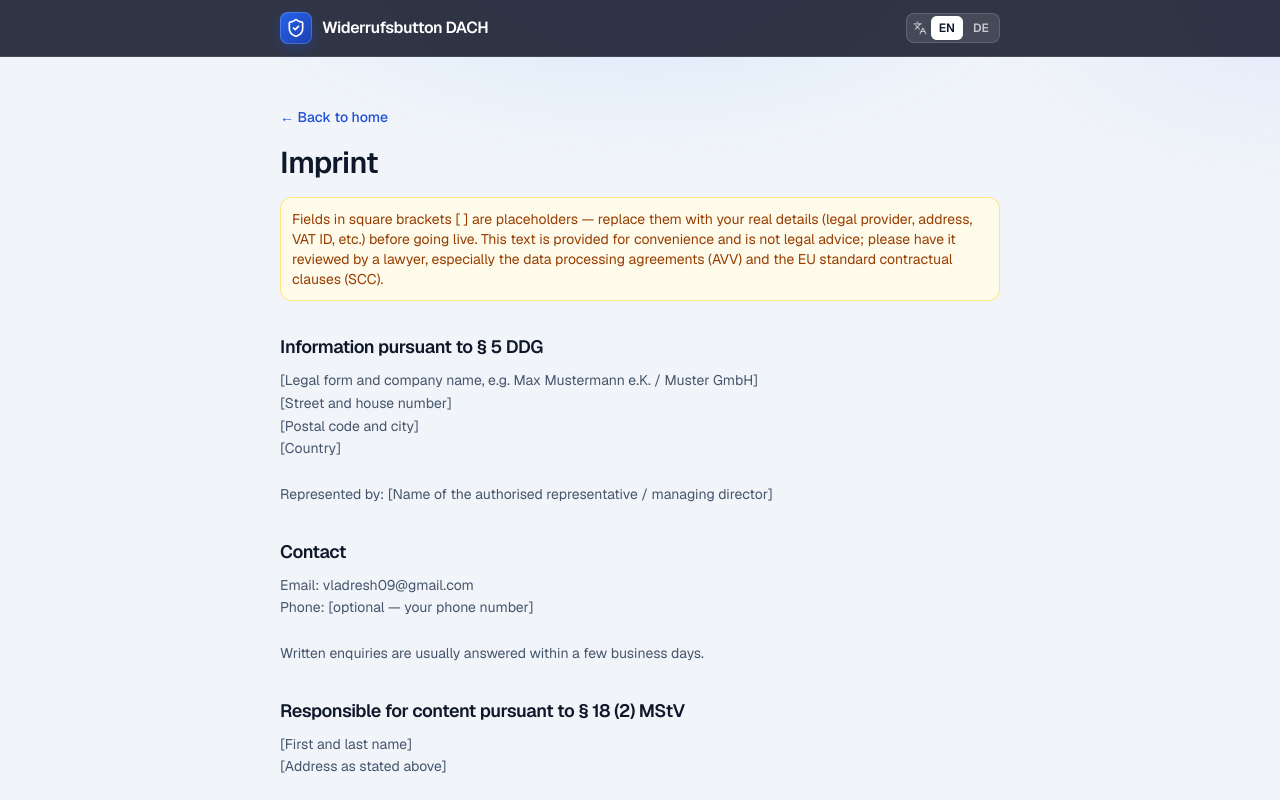
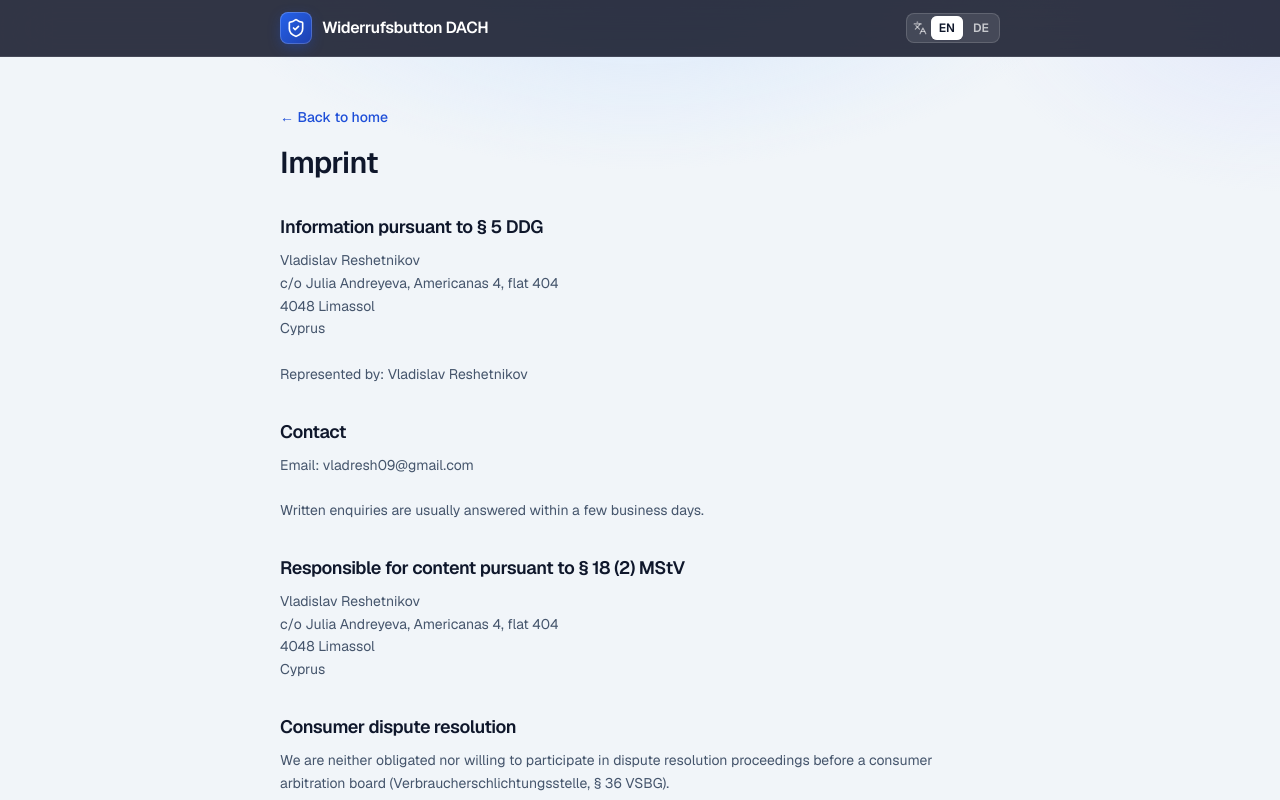
Before and after one commit to LilVoxy/widerruf-widget, a Next.js app: page /impressum in a window 1280 px wide. Shown: the top 800 px of the page. Built offline with nearby package versions, Linux system fonts and the light colour scheme; no server answers.

Commit message:
Imprint Privacy 2

```diff
--- a/src/components/LegalDoc.tsx
+++ b/src/components/LegalDoc.tsx
@@ -42,10 +42,6 @@ export default function LegalDoc({ doc }: { doc: "impressum" | "datenschutz" })
 
         <h1 className="mt-4 text-balance text-3xl font-semibold tracking-tight text-slate-900">{page.title}</h1>
 
-        <p className="mt-4 rounded-xl bg-amber-50 p-3 text-sm text-amber-800 ring-1 ring-inset ring-amber-200">
-          {t.legal.placeholderNote}
-        </p>
-
         <div className="mt-8 space-y-8">
           {page.sections.map((s) => (
             <section key={s.heading}>
--- a/src/i18n/de.ts
+++ b/src/i18n/de.ts
@@ -385,26 +385,20 @@ export const de: Dict = {
     backHome: "← Zurück zur Startseite",
     contactCta: "Fragen oder Vorschläge?",
     contactEmailLabel: "Schreiben Sie uns:",
-    placeholderNote:
-      "Felder in eckigen Klammern [ ] sind Platzhalter — ersetzen Sie sie vor dem Livegang durch Ihre echten Angaben (Anbieter, Anschrift, USt-IdNr. usw.). Dieser Text dient der Vereinfachung und stellt keine Rechtsberatung dar; bitte lassen Sie ihn anwaltlich prüfen, insbesondere die Auftragsverarbeitungsverträge (AVV) und die EU-Standardvertragsklauseln (SCC).",
     impressum: {
       title: "Impressum",
       sections: [
         {
           heading: "Angaben gemäß § 5 DDG",
-          body: "[Rechtsform und Firmenname, z. B. Max Mustermann e.K. / Muster GmbH]\n[Straße und Hausnummer]\n[PLZ und Ort]\n[Land]\n\nVertreten durch: [Name des/der Vertretungsberechtigten / Geschäftsführers]",
+          body: "Vladislav Reshetnikov\nc/o Julia Andreyeva, Americanas 4, flat 404\n4048 Limassol\nZypern\n\nVertreten durch: Vladislav Reshetnikov",
         },
         {
           heading: "Kontakt",
-          body: "E-Mail: {email}\nTelefon: [optional — Ihre Telefonnummer]\n\nSchriftliche Anfragen beantworten wir in der Regel innerhalb weniger Werktage.",
+          body: "E-Mail: {email}\n\nSchriftliche Anfragen beantworten wir in der Regel innerhalb weniger Werktage.",
         },
         {
           heading: "Verantwortlich für den Inhalt nach § 18 Abs. 2 MStV",
-          body: "[Vor- und Nachname]\n[Anschrift wie oben]",
-        },
-        {
-          heading: "Register & Umsatzsteuer",
-          body: "Umsatzsteuer-Identifikationsnummer gemäß § 27a UStG:\n[USt-IdNr. — falls vorhanden]\n\n[Falls Sie in einem Register eingetragen sind, geben Sie hier zusätzlich Registergericht und -nummer an, z. B. Amtsgericht Musterstadt, HRB 12345.]",
+          body: "Vladislav Reshetnikov\nc/o Julia Andreyeva, Americanas 4, flat 404\n4048 Limassol\nZypern",
         },
         {
           heading: "Verbraucherstreitbeilegung",
@@ -429,7 +423,7 @@ export const de: Dict = {
       sections: [
         {
           heading: "1. Verantwortlicher und Rollen",
-          body: "Verantwortlicher im Sinne des Art. 4 Nr. 7 DSGVO für diese Website, das Dashboard und die Abrechnung ist:\n[Anbieter / Firmenname]\n[Anschrift]\nE-Mail: {email}\n\nWichtige Abgrenzung: Für die Widerrufsdaten Ihrer Endkunden sind Sie — der Shop-Betreiber — der Verantwortliche, und wir handeln ausschließlich als Ihr Auftragsverarbeiter auf Grundlage eines Auftragsverarbeitungsvertrags (AVV, Art. 28 DSGVO). Für Ihre eigenen Konto- und Abrechnungsdaten sind wir der Verantwortliche.",
+          body: "Verantwortlicher im Sinne des Art. 4 Nr. 7 DSGVO für diese Website, das Dashboard und die Abrechnung ist:\nVladislav Reshetnikov\nc/o Julia Andreyeva, Americanas 4, flat 404\n4048 Limassol\nZypern\nE-Mail: {email}\n\nWichtige Abgrenzung: Für die Widerrufsdaten Ihrer Endkunden sind Sie — der Shop-Betreiber — der Verantwortliche, und wir handeln ausschließlich als Ihr Auftragsverarbeiter auf Grundlage eines Auftragsverarbeitungsvertrags (AVV, Art. 28 DSGVO). Für Ihre eigenen Konto- und Abrechnungsdaten sind wir der Verantwortliche.",
         },
         {
           heading: "2. Was diese Erklärung abdeckt",
@@ -481,7 +475,7 @@ export const de: Dict = {
         },
         {
           heading: "14. Kontakt zum Datenschutz",
-          body: "Bei Fragen zum Datenschutz oder zur Ausübung Ihrer Rechte erreichen Sie uns unter: {email}.\n[Falls Sie einen Datenschutzbeauftragten benannt haben, geben Sie hier dessen Namen und Kontaktdaten an.]",
+          body: "Bei Fragen zum Datenschutz oder zur Ausübung Ihrer Rechte erreichen Sie uns unter: {email}.",
         },
       ],
     },
--- a/src/i18n/en.ts
+++ b/src/i18n/en.ts
@@ -383,26 +383,20 @@ export const en = {
     backHome: "← Back to home",
     contactCta: "Questions or suggestions?",
     contactEmailLabel: "Write to us:",
-    placeholderNote:
-      "Fields in square brackets [ ] are placeholders — replace them with your real details (legal provider, address, VAT ID, etc.) before going live. This text is provided for convenience and is not legal advice; please have it reviewed by a lawyer, especially the data processing agreements (AVV) and the EU standard contractual clauses (SCC).",
     impressum: {
       title: "Imprint",
       sections: [
         {
           heading: "Information pursuant to § 5 DDG",
-          body: "[Legal form and company name, e.g. Max Mustermann e.K. / Muster GmbH]\n[Street and house number]\n[Postal code and city]\n[Country]\n\nRepresented by: [Name of the authorised representative / managing director]",
+          body: "Vladislav Reshetnikov\nc/o Julia Andreyeva, Americanas 4, flat 404\n4048 Limassol\nCyprus\n\nRepresented by: Vladislav Reshetnikov",
         },
         {
           heading: "Contact",
-          body: "Email: {email}\nPhone: [optional — your phone number]\n\nWritten enquiries are usually answered within a few business days.",
+          body: "Email: {email}\n\nWritten enquiries are usually answered within a few business days.",
         },
         {
           heading: "Responsible for content pursuant to § 18 (2) MStV",
-          body: "[First and last name]\n[Address as stated above]",
-        },
-        {
-          heading: "Register & VAT",
-          body: "VAT identification number pursuant to § 27a UStG:\n[VAT ID — if you have one]\n\n[If you are entered in a register, also state the register court and number here, e.g. Amtsgericht Musterstadt, HRB 12345.]",
+          body: "Vladislav Reshetnikov\nc/o Julia Andreyeva, Americanas 4, flat 404\n4048 Limassol\nCyprus",
         },
         {
           heading: "Consumer dispute resolution",
@@ -427,7 +421,7 @@ export const en = {
       sections: [
         {
           heading: "1. Controller and roles",
-          body: "Controller within the meaning of Art. 4 (7) GDPR for this website, the dashboard and billing is:\n[Legal provider / company name]\n[Address]\nEmail: {email}\n\nImportant distinction: for the withdrawal data of your end customers, you — the shop operator — are the controller, and we act solely as your processor (Auftragsverarbeiter) under a data processing agreement (AVV, Art. 28 GDPR). For your own account and billing data, we are the controller.",
+          body: "Controller within the meaning of Art. 4 (7) GDPR for this website, the dashboard and billing is:\nVladislav Reshetnikov\nc/o Julia Andreyeva, Americanas 4, flat 404\n4048 Limassol\nCyprus\nEmail: {email}\n\nImportant distinction: for the withdrawal data of your end customers, you — the shop operator — are the controller, and we act solely as your processor (Auftragsverarbeiter) under a data processing agreement (AVV, Art. 28 GDPR). For your own account and billing data, we are the controller.",
         },
         {
           heading: "2. What this policy covers",
@@ -479,7 +473,7 @@ export const en = {
         },
         {
           heading: "14. Contact for data protection",
-          body: "For any questions about data protection or to exercise your rights, contact us at: {email}.\n[If you have appointed a data protection officer, name them and their contact details here.]",
+          body: "For any questions about data protection or to exercise your rights, contact us at: {email}.",
         },
       ],
     },
```
